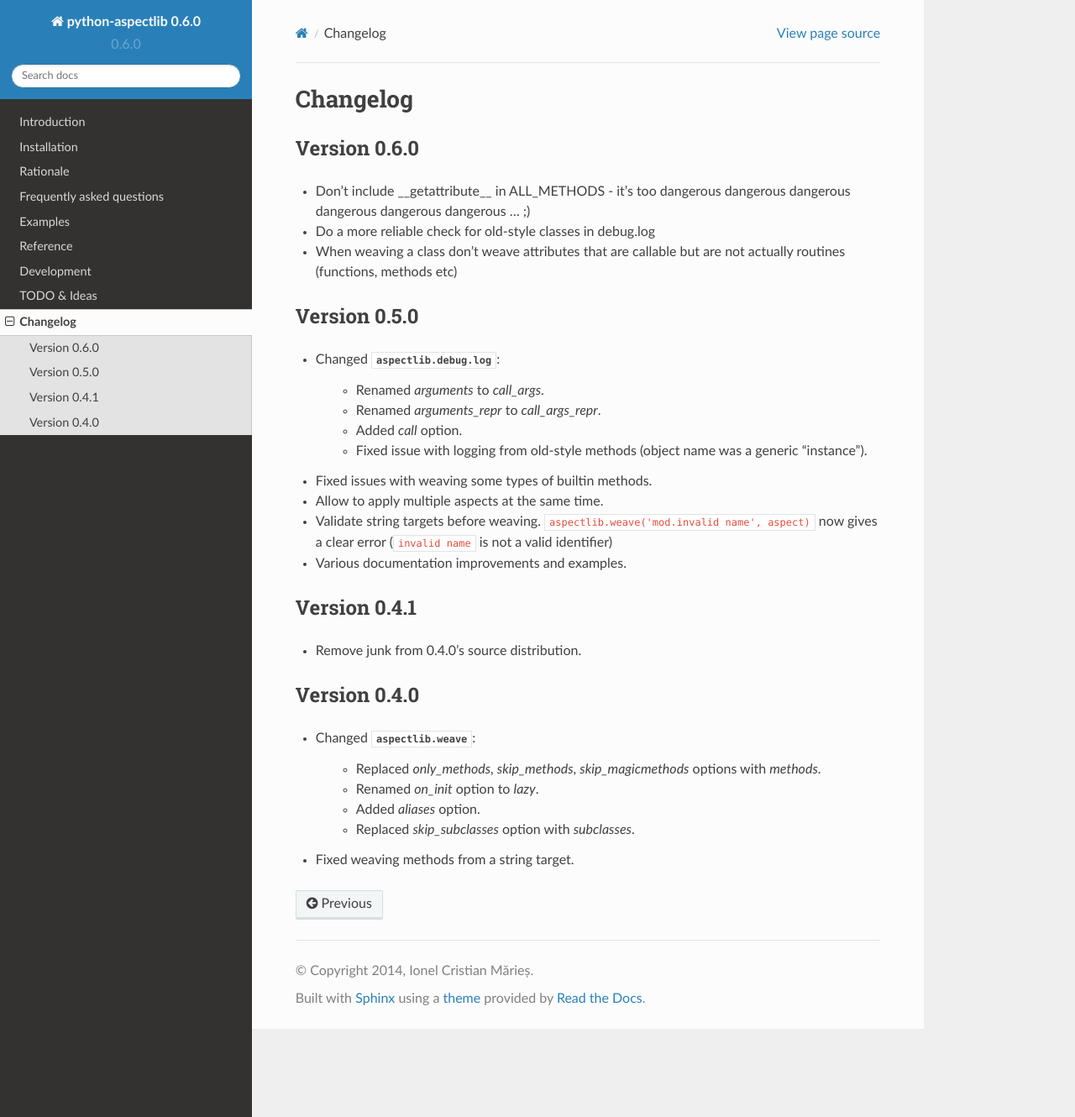
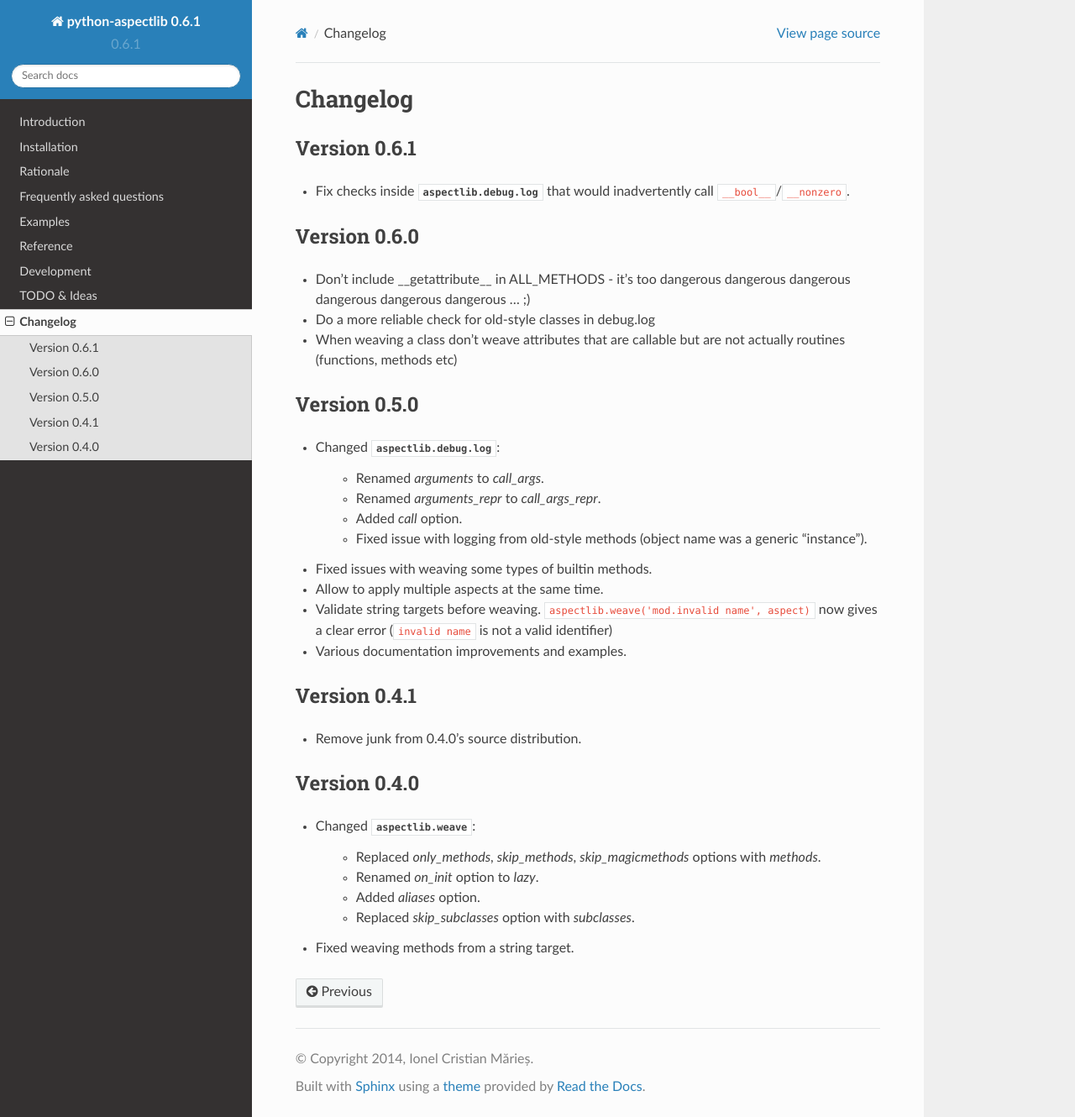
Before and after one commit to ionelmc/python-aspectlib, a Sphinx documentation site: the page built from docs/changelog.rst, in a window 1280 px wide and 1330 px high. Shown: the whole window at 84% size. Built offline with Sphinx 7.4.7 and the Read the Docs theme 2.0.0, drawn with Linux system fonts in a browser that asks for light colours.

Commit message:
Up version.

```diff
--- a/docs/changelog.rst
+++ b/docs/changelog.rst
@@ -1,6 +1,11 @@
 Changelog
 =========
 
+
+Version 0.6.1
+-------------
+
+* Fix checks inside :obj:`aspectlib.debug.log` that would inadvertently call ``__bool__``/``__nonzero``.
 
 Version 0.6.0
 -------------
--- a/setup.py
+++ b/setup.py
@@ -5,7 +5,7 @@ import os
 
 setup(
     name="aspectlib",
-    version="0.6.0",
+    version="0.6.1",
     url='https://github.com/ionelmc/python-aspectlib',
     download_url='',
     license='BSD',
```
